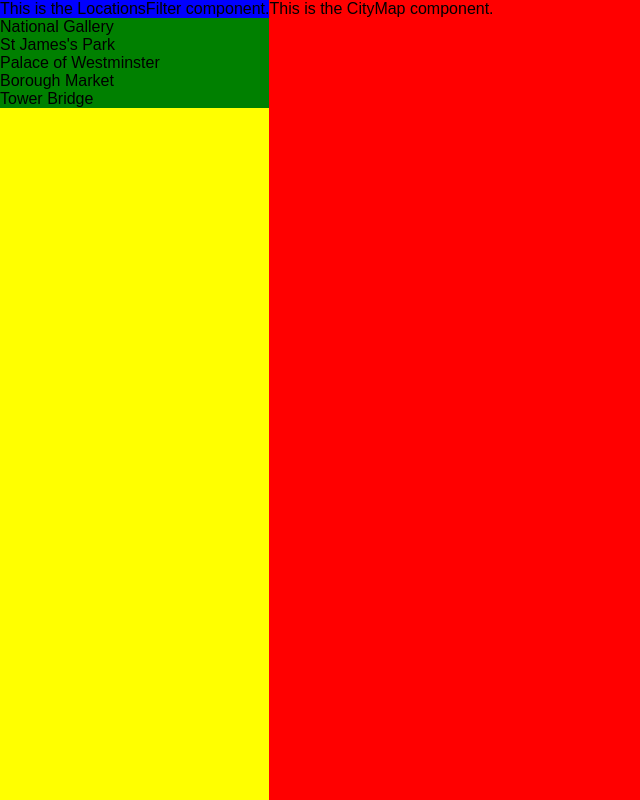
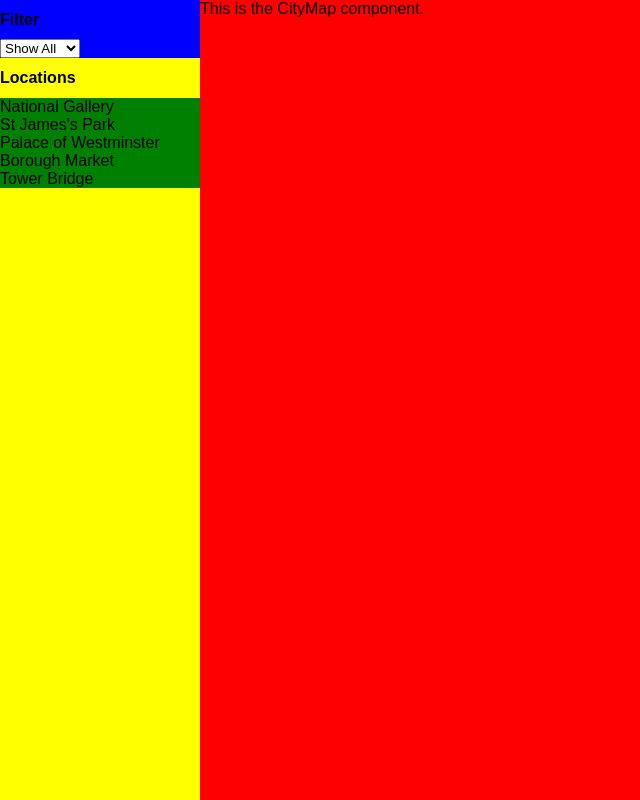
Before and after one commit to manocormen/neighborhood-map, a React (Create React App) app: page / in a window 1280 px wide. Shown: the whole page, without its empty margins (0-640 px from the left). Built offline with nearby package versions, Linux system fonts and the light colour scheme.

Commit message:
Bind locations list to filter

```diff
--- a/src/App.css
+++ b/src/App.css
@@ -3,11 +3,15 @@
   height: 100vh;
   display: grid;
   /* Fit 1st col and row to content. Fill remaining space with 2nd col and row. */
-  grid-template-columns: auto 1fr;
+  grid-template-columns: 200px 1fr;
   grid-template-rows: auto 1fr;
   grid-template-areas:
   "filter map"
   "list map";
+}
+
+.sidebar-heading {
+  font-size: 16px;
 }
 
 .LocationsFilter {
@@ -20,7 +24,7 @@
   grid-area: list;
 }
 
-.LocationList-item {
+.LocationsList-item {
   background-color: green;
 }
 
--- a/src/App.js
+++ b/src/App.js
@@ -1,50 +1,70 @@
-import React, { Component } from 'react';
-import LocationsFilter from './Components/LocationsFilter';
-import LocationsList from './Components/LocationsList';
-import CityMap from './Components/CityMap';
+import React, { Component } from 'react'
+import LocationsFilter from './Components/LocationsFilter'
+import LocationsList from './Components/LocationsList'
+import CityMap from './Components/CityMap'
 import './App.css';
 
 class App extends Component {
 
   state = {
+    filter: 'showAll',
     locations: [
       {
         name: 'National Gallery',
-        type: 'Museum',
-        latlng: (51.508929,-0.128299)
+        type: 'museum',
+        latlng: (51.508929,-0.128299),
+        display: true
       },
       {
         name: 'St James\'s Park',
-        type: 'Park',
-        latlng: (51.50246,-0.134811)
+        type: 'park',
+        latlng: (51.50246,-0.134811),
+        display: true
       },
       {
         name: 'Palace of Westminster',
-        type: 'Building',
-        latlng: (51.499479,-0.124809)
+        type: 'building',
+        latlng: (51.499479,-0.124809),
+        display: true
       },
       {
         name: 'Borough Market',
-        type: 'Market',
-        latlng: (51.50544,-0.091061)
+        type: 'market',
+        latlng: (51.50544,-0.091061),
+        display: true
       },
       {
         name: 'Tower Bridge',
-        type: 'Bridge',
-        latlng: (51.505417,-0.07539)
+        type: 'bridge',
+        latlng: (51.505417,-0.07539),
+        display: true
       }
     ]
+  }
+
+  changeFilter = newFilter => {
+    const newLocations = this.state.locations.map(location => {
+      location.display = (newFilter === 'showAll' || location.type === newFilter) ? true : false
+      return location
+    })
+
+    this.setState({
+      filter: newFilter,
+      locations: newLocations
+    })
   }
 
   render() {
     return (
       <div className='App'>
-        <LocationsFilter/>
+        <LocationsFilter
+          filter={this.state.filter}
+          onFilterChange={this.changeFilter}/>
         <LocationsList locations={this.state.locations}/>
         <CityMap/>
       </div>
-    );
+    )
   }
 }
 
-export default App;
+export default App
--- a/src/Components/CityMap.js
+++ b/src/Components/CityMap.js
@@ -1,4 +1,4 @@
-import React, { Component } from 'react';
+import React, { Component } from 'react'
 
 class CityMap extends Component {
   render() {
@@ -6,8 +6,8 @@ class CityMap extends Component {
       <div className='CityMap'>
         This is the CityMap component.
       </div>
-    );
+    )
   }
 }
 
-export default CityMap;
+export default CityMap
--- a/src/Components/LocationsFilter.js
+++ b/src/Components/LocationsFilter.js
@@ -1,13 +1,23 @@
-import React, { Component } from 'react';
+import React, { Component } from 'react'
 
 class LocationsFilter extends Component {
   render() {
     return (
       <div className='LocationsFilter'>
-        This is the LocationsFilter component.
+        <h1 className='sidebar-heading'>Filter</h1>
+        <select
+          value={this.props.filter}
+          onChange={event => this.props.onFilterChange(event.target.value)}>
+          <option value='showAll'>Show All</option>
+          <option value='museum'>Museums</option>
+          <option value='park'>Parks</option>
+          <option value='building'>Buildings</option>
+          <option value='market'>Markets</option>
+          <option value='bridge'>Bridges</option>
+        </select>
       </div>
-    );
+    )
   }
 }
 
-export default LocationsFilter;
+export default LocationsFilter
--- a/src/Components/LocationsList.js
+++ b/src/Components/LocationsList.js
@@ -1,19 +1,24 @@
-import React, { Component } from 'react';
+import React, { Component } from 'react'
 
 class LocationsList extends Component {
   render() {
     return (
       <div className='LocationsList'>
+        <h1 className='sidebar-heading'>Locations</h1>
 
-        {this.props.locations.map(location => (
-          <div className='LocationList-item'>
-            {location.name}
-          </div>
-        ))}
+        {this.props.locations.map((location, index) =>
+          (location.display) ? (
+            <div
+              key={index}
+              className='LocationsList-item'>
+              {location.name}
+            </div>
+          ) : null
+        )}
 
       </div>
-    );
+    )
   }
 }
 
-export default LocationsList;
+export default LocationsList
```
